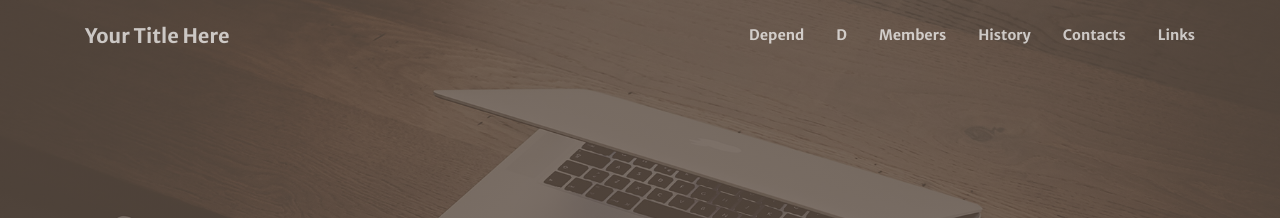
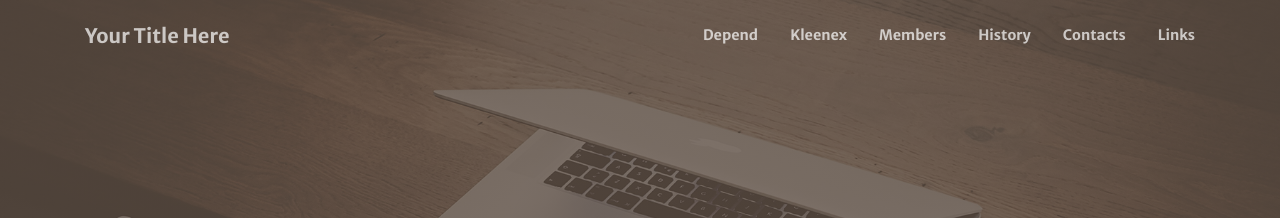
Before and after one commit to stackbit-projects/panoramic-whale-2ec88, a Jekyll site: the page built from index.md, in a window 1280 px wide. Shown: the top 218 px of the page. Built offline with Jekyll 4.4.1, drawn with Linux system fonts in a browser that asks for light colours; our own code applies the rules of GitHub Pages for plain Markdown files.

Commit message:
menus.yml: updated title in header

```diff
--- a/_data/menus.yml
+++ b/_data/menus.yml
@@ -1,7 +1,7 @@
 header:
   - title: Depend
     url: '/#about'
-  - title: D
+  - title: Kleenex
     url: '/#services'
   - title: Members
     url: '/#members'
```
